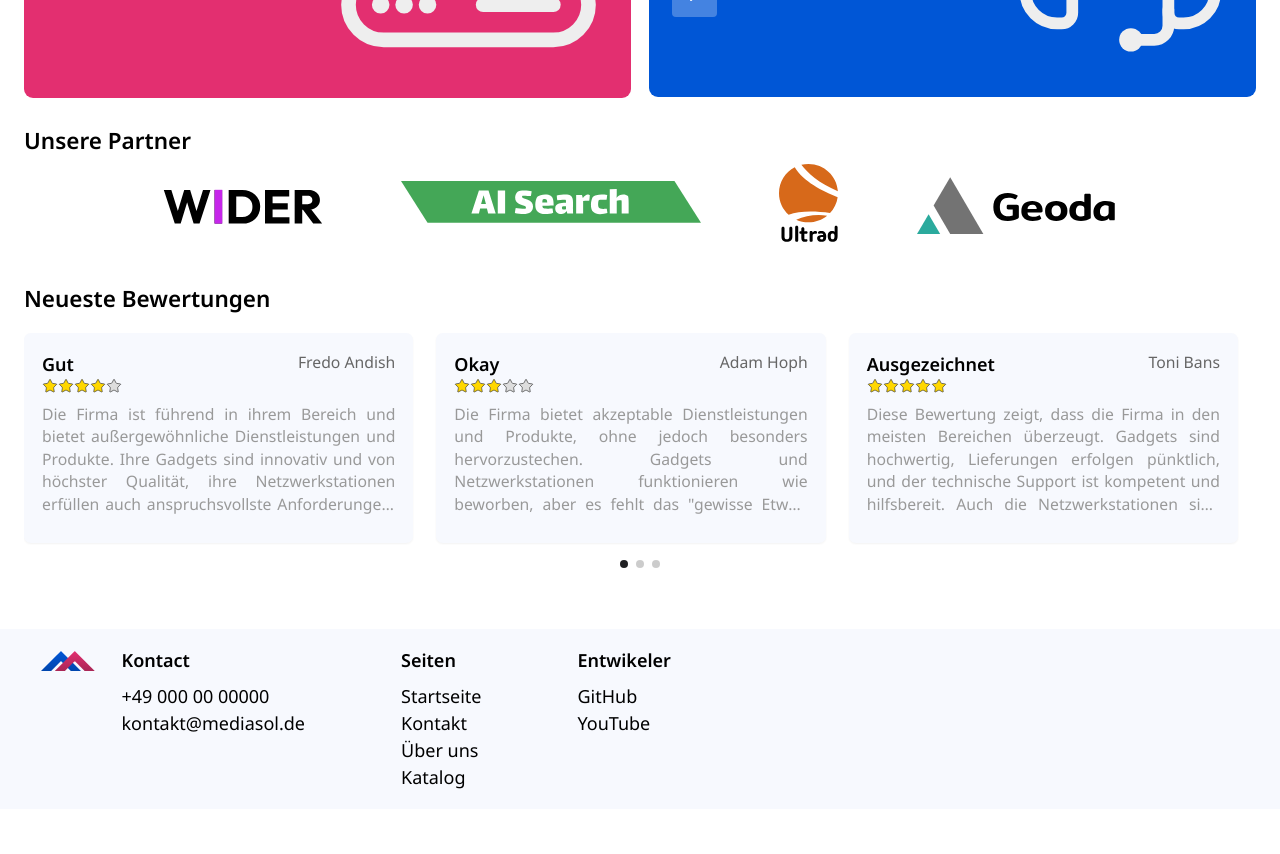
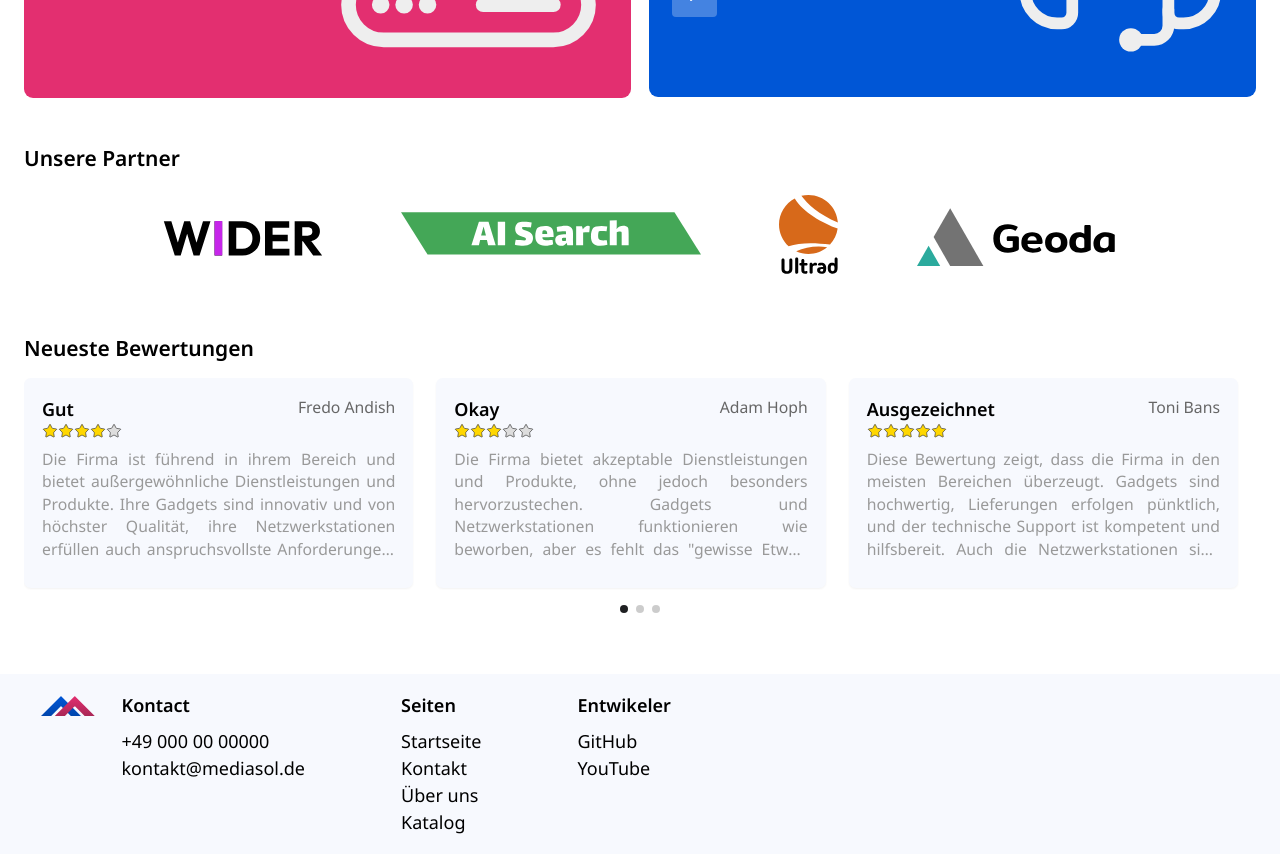
Before and after one commit to Gafum/mediaSOL, a React (Vite) app: page / in a window 1280 px wide. Shown: the part 1120-1974 px from the top of the page. Before the commit the page ends 1929 px from the top, so only its background shows below. Built offline with nearby package versions, Linux system fonts and the light colour scheme.

Commit message:
refactoring code

```diff
--- a/src/Components/ItemsList/ItemsList.tsx
+++ b/src/Components/ItemsList/ItemsList.tsx
@@ -2,6 +2,7 @@ import { IGadget } from "../../MainTypes/Gadget";
 import { Swiper, SwiperSlide } from "swiper/react";
 import { SmallItem } from "./MyComponents/SmallItem";
 import { useFavoritesStore } from "../../Store/FavoritesStore";
+import { SectionWithHeadline } from "../Section/SectionWithHeadline";
 
 interface ItemsListProps {
    name: string;
@@ -19,9 +20,9 @@ export const ItemsList = ({ name, list }: ItemsListProps): JSX.Element => {
    }
 
    return (
-      <div className="w-full pb-3">
-         <h2 className="font-semibold text-[21px]">{name}</h2>
+      <SectionWithHeadline title={name}>
          <div className="mt-3 relative w-full">
+            {/* Invisible component =========> */}
             <SmallItem
                className="opacity-0 invisible"
                name=""
@@ -32,6 +33,9 @@ export const ItemsList = ({ name, list }: ItemsListProps): JSX.Element => {
                isOnFavorites={false}
                toggleToFavorites={() => {}}
             />
+            {/* <========= */}
+
+            {/* List =======> */}
             <Swiper
                slidesPerView={"auto"}
                spaceBetween={30}
@@ -55,7 +59,8 @@ export const ItemsList = ({ name, list }: ItemsListProps): JSX.Element => {
                   );
                })}
             </Swiper>
+            {/* <========= */}
          </div>
-      </div>
+      </SectionWithHeadline>
    );
 };
--- a/src/Components/Section/SectionWithHeadline.tsx
+++ b/src/Components/Section/SectionWithHeadline.tsx
@@ -2,20 +2,20 @@ import { ReactNode } from "react";
 
 interface SimpleSectionProps {
    children: ReactNode | undefined | "";
-   name: string;
+   title: string;
 }
 
 export const SectionWithHeadline = ({
    children,
-   name,
+   title,
 }: SimpleSectionProps): JSX.Element => {
-   if (!children || children == "") {
+   if (!children || children == "" || children == <></>) {
       return <></>;
    }
 
    return (
       <section className="mt-10">
-         <h2 className="font-semibold text-[21px]">{name}</h2>
+         <h2 className="font-semibold text-[21px] mb-3">{title}</h2>
          {children}
       </section>
    );
--- a/src/Screens/Home/Home.tsx
+++ b/src/Screens/Home/Home.tsx
@@ -5,6 +5,7 @@ import { SectionWithImage } from "./MyComponents/SectionWithImage";
 import { ServicesSection } from "./MyComponents/ServicesSection";
 import { ReviewsSection } from "./MyComponents/ReviewsSection";
 import { OurPartners } from "./MyComponents/OurPartners";
+import { SectionWithHeadline } from "../../Components/Section/SectionWithHeadline";
 
 export const Home = (): JSX.Element => {
    let navigate = useNavigate();
@@ -21,8 +22,14 @@ export const Home = (): JSX.Element => {
          />
 
          <ServicesSection />
-         <OurPartners />
-         <ReviewsSection />
+
+         <SectionWithHeadline title="Unsere Partner">
+            <OurPartners />
+         </SectionWithHeadline>
+
+         <SectionWithHeadline title="Neueste Bewertungen">
+            <ReviewsSection />
+         </SectionWithHeadline>
       </div>
    );
 };
--- a/src/Screens/Home/MyComponents/OurPartners.tsx
+++ b/src/Screens/Home/MyComponents/OurPartners.tsx
@@ -1,7 +1,5 @@
 export const OurPartners = (): JSX.Element => {
    return (
-      <div className="mt-6 ">
-         <h3 className="font-semibold text-xl">Unsere Partner</h3>
       <div className="flex justify-between h-[100px] px-5 items-center max-w-[1000px] m-auto gap-2">
          <img
             src="/SVG/Partners/Wider.svg"
@@ -24,6 +22,5 @@ export const OurPartners = (): JSX.Element => {
             className="w-[200px] max-h-full"
          />
       </div>
-      </div>
    );
 };
--- a/src/Screens/Home/MyComponents/ReviewsSection.tsx
+++ b/src/Screens/Home/MyComponents/ReviewsSection.tsx
@@ -6,9 +6,7 @@ import { Review } from "../../../Components/Review/Review";
 
 export const ReviewsSection = (): JSX.Element => {
    return (
-      <div className="w-full flex flex-col justify-center items-start mt-6">
-         <h3 className="font-semibold text-xl">Neueste Bewertungen</h3>
-         <div className="max-w-full w-full mt-4 overflow-hidden pb-8">
+      <div className="max-w-full w-full overflow-hidden pb-8">
          <Swiper
             slidesPerView={3}
             spaceBetween={5}
@@ -27,6 +25,5 @@ export const ReviewsSection = (): JSX.Element => {
             })}
          </Swiper>
       </div>
-      </div>
    );
 };
--- a/src/Screens/Item/Item.tsx
+++ b/src/Screens/Item/Item.tsx
@@ -41,9 +41,9 @@ export const Item = (): JSX.Element => {
       <div>
          <ItemDetails {...elementData} />
 
-         <SectionWithHeadline name="Produktbewertungen">
-            {localCommentList.length
-               ? localCommentList.map((reviewsData) => {
+         {/* Comments =====*/}
+         <SectionWithHeadline title="Produktbewertungen">
+            {localCommentList.map((reviewsData) => {
                return (
                   <Review
                      {...reviewsData}
@@ -51,10 +51,10 @@ export const Item = (): JSX.Element => {
                      key={reviewsData.id}
                   />
                );
-                 })
-               : ""}
+            })}
          </SectionWithHeadline>
 
+         {/* Similary gadgets */}
          <div className="my-11">
             <ItemsList
                name="Änliche Gadgets"
--- /dev/null
+++ b/src/Screens/Item/MyComponents/ItemDescription.tsx
@@ -0,0 +1,71 @@
+import { Heart } from "lucide-react";
+import { calculatePriceWithAction } from "../../../Function/calculatePriceWithAction";
+import { IGadget } from "../../../MainTypes/Gadget";
+import { CustomBtn } from "../../../UI/CustomBtn/CustomBtn";
+import { useFavoritesStore } from "../../../Store/FavoritesStore";
+
+export const ItemDescription = ({
+   id,
+   name,
+   action,
+   price,
+   description,
+}: IGadget): JSX.Element => {
+   // global states
+   const favoriteList = useFavoritesStore((state) => state.favoritesList);
+   const toggleFavoritesElement = useFavoritesStore(
+      (state) => state.toggleFavoritesElement
+   );
+   return (
+      <>
+         <h2 className="font-semibold text-xl">{name}</h2>
+
+         {/* Price */}
+         <div className="mt-1">
+            {action && (
+               <div className="mb-2">
+                  <span className="text-base rounded-md bg-primaryPink px-1 text-white text-center">
+                     - {action}%
+                  </span>
+                  <span className="ml-3 line-through">${price}</span>
+               </div>
+            )}
+            <span className="price text-3xl font-semibold">
+               $
+               {calculatePriceWithAction({
+                  price: price,
+                  action: action,
+               })}
+            </span>
+         </div>
+         {/* Description */}
+         <p className="mt-3 text-[#777] text-justify">{description}</p>
+
+         <div className="flex-1 min-h-5">{/* Custom Gap */}</div>
+
+         {/* Buttons */}
+         <CustomBtn
+            btnText="In den Warenkorb"
+            onClick={() => console.log("basket" + id)}
+            className="w-full font-medium uppercase"
+         />
+         <CustomBtn
+            btnText={
+               <div className="flex justify-center items-center gap-2 font-medium text-white">
+                  <Heart
+                     size={18}
+                     fill={favoriteList.includes(id) ? "white" : "transparent"}
+                     color="white"
+                     strokeWidth="2.5px"
+                     className="hover:drop-shadow-md transition-all duration-300"
+                  />
+                  {favoriteList.includes(id) ? "In " : "Zu "}
+                  Favoriten
+               </div>
+            }
+            onClick={() => toggleFavoritesElement(id)}
+            className="w-full font-medium uppercase bg-primaryPink mt-2"
+         />
+      </>
+   );
+};
--- a/src/Screens/Item/MyComponents/ItemDetails.tsx
+++ b/src/Screens/Item/MyComponents/ItemDetails.tsx
@@ -1,82 +1,24 @@
 import { twMerge } from "tailwind-merge";
 import { CustomImg } from "../../../UI/CustomImg/CustomImg";
-import { CustomBtn } from "../../../UI/CustomBtn/CustomBtn";
-import { Heart } from "lucide-react";
-import { calculatePriceWithAction } from "../../../Function/calculatePriceWithAction";
 import { IGadget } from "../../../MainTypes/Gadget";
-import { useFavoritesStore } from "../../../Store/FavoritesStore";
+import { ItemDescription } from "./ItemDescription";
 
-export const ItemDetails = ({
-   id,
-   img,
-   name,
-   action,
-   price,
-   description,
-}: IGadget): JSX.Element => {
-   // global states
-   const favoriteList = useFavoritesStore((state) => state.favoritesList);
-   const toggleFavoritesElement = useFavoritesStore(
-      (state) => state.toggleFavoritesElement
-   );
-
+export const ItemDetails = ({ img, ...elementData }: IGadget): JSX.Element => {
    return (
       <section
          className={twMerge(
             "gap-2 items-start justify-items-center flex has-[.CustomImg]:grid has-[.CustomImg]:grid-cols-2"
          )}
       >
+         {/* Image ======== */}
          <CustomImg
             imgSrc={img}
             className="w-[calc(100%-20px)] aspect-square rounded-md min-h-[200px] bg-top"
          />
 
+         {/* Description and Buttons =======*/}
          <div className="p-4 rounded-md bg-primaryLightGrey flex flex-col shadow-sm">
-            <h2 className="font-semibold text-xl">{name}</h2>
-            <div className="mt-1">
-               {action && (
-                  <div className="mb-2">
-                     <span className="text-base rounded-md bg-primaryPink px-1 text-white text-center">
-                        - {action}%
-                     </span>
-                     <span className="ml-3 line-through">${price}</span>
-                  </div>
-               )}
-               <span className="price text-3xl font-semibold">
-                  $
-                  {calculatePriceWithAction({
-                     price: price,
-                     action: action,
-                  })}
-               </span>
-            </div>
-            <p className="mt-3 text-[#777] text-justify">{description}</p>
-            <div className="flex-1 min-h-5" />
-
-            <CustomBtn
-               btnText="In den Warenkorb"
-               onClick={() => console.log("basket" + id)}
-               className="w-full font-medium uppercase"
-            />
-            <CustomBtn
-               btnText={
-                  <div className="flex justify-center items-center gap-2 font-medium text-white">
-                     <Heart
-                        size={18}
-                        fill={
-                           favoriteList.includes(id) ? "white" : "transparent"
-                        }
-                        color="white"
-                        strokeWidth="2.5px"
-                        className="hover:drop-shadow-md transition-all duration-300"
-                     />
-                     {favoriteList.includes(id) ? "In " : "Zu "}
-                     Favoriten
-                  </div>
-               }
-               onClick={() => toggleFavoritesElement(id)}
-               className="w-full font-medium uppercase bg-primaryPink mt-2"
-            />
+            <ItemDescription {...elementData} />
          </div>
       </section>
    );
```
Lines whose indentation alone changed are shown as unchanged.
